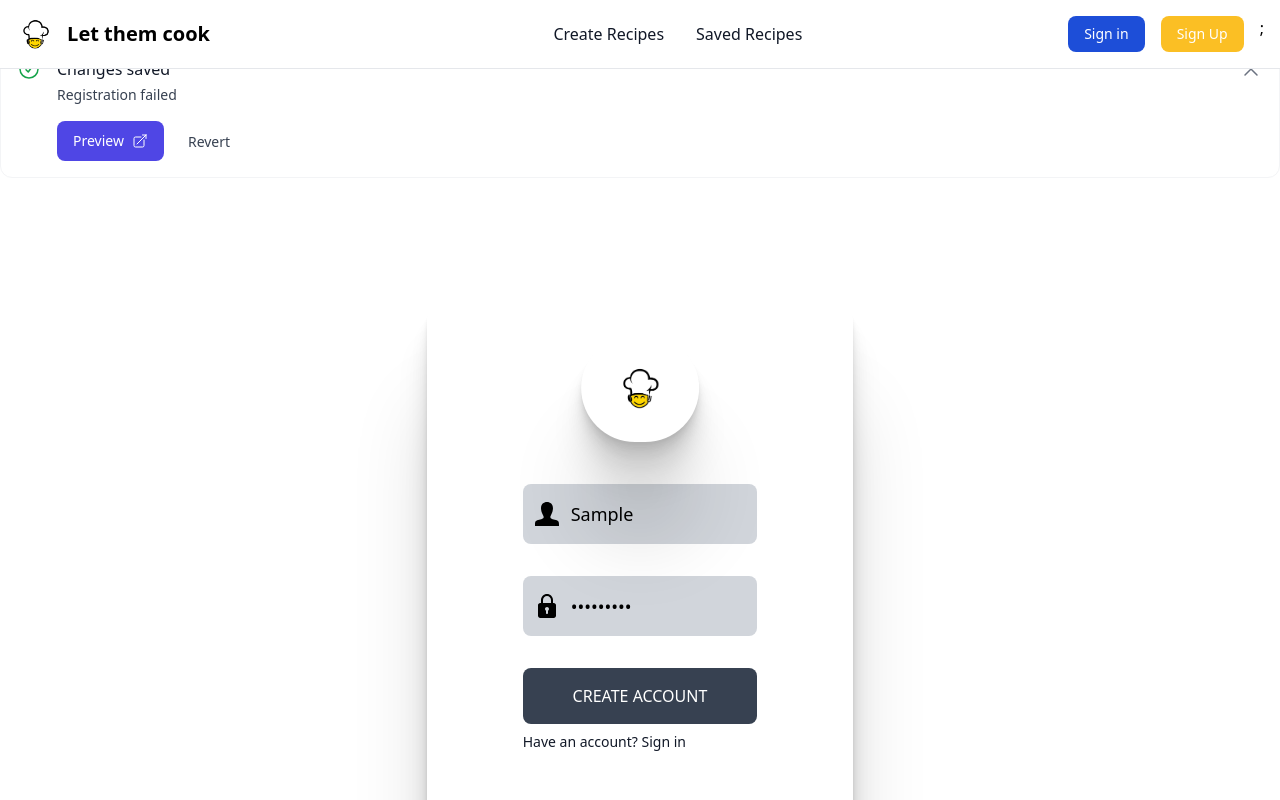
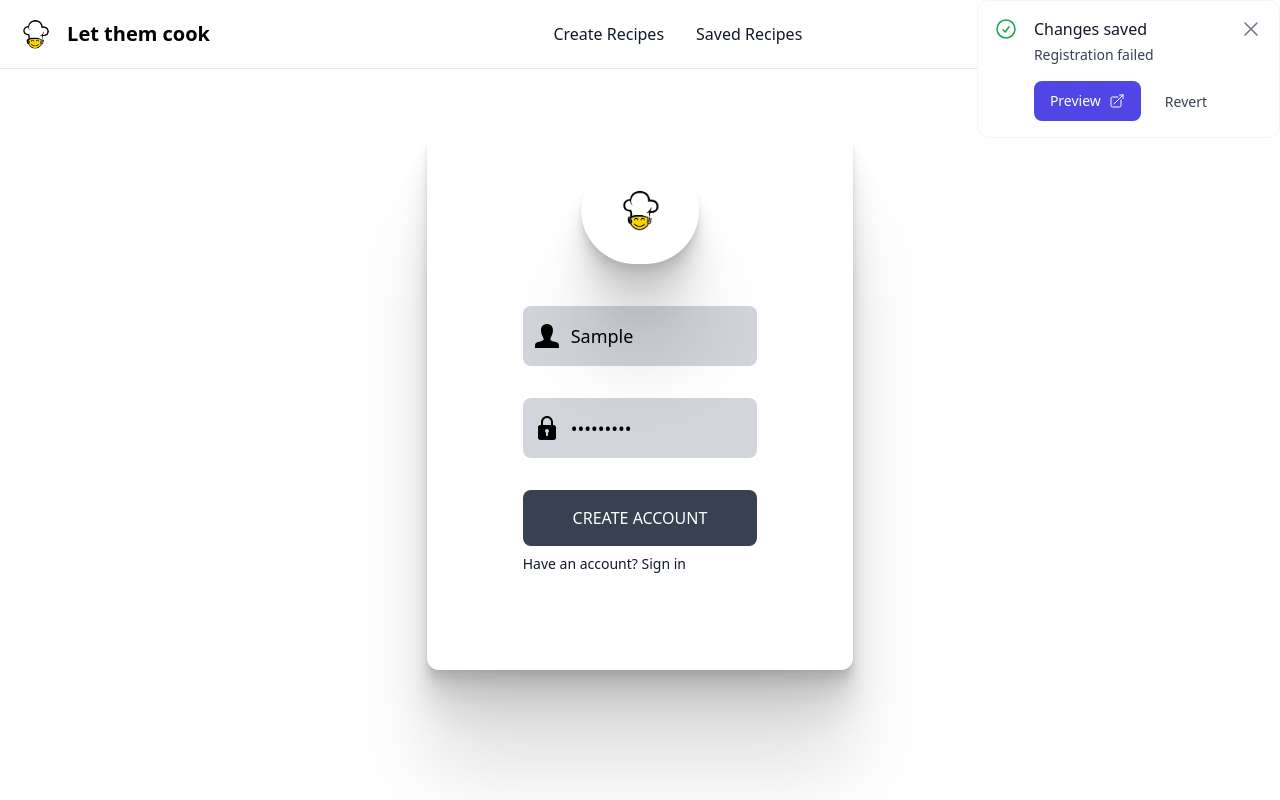
Before and after one commit to nawaf-vp/let-them-cook, a React (Vite) app in the folder client/let-them-cook/: page /register in a window 1280 px wide. Both pictures are taken after typing "Sample", "Sample123" into the empty fields and a click on the button "CREATE ACCOUNT". Shown: the top 800 px of the page. Built offline with nearby package versions, Linux system fonts and the light colour scheme; no server answers.

Commit message:
alert popup tested

```diff
--- a/client/let-them-cook/src/components/Alert.jsx
+++ b/client/let-them-cook/src/components/Alert.jsx
@@ -5,7 +5,11 @@ import PropTypes from "prop-types";
 
 const Alert = ({ message }) => {
   return (
-    <div role="alert" className="z-40 mt-10 rounded-xl border border-gray-100 bg-white p-4">
+    <div role="alert"
+         className="fixed top-0 right-0
+          z-50 rounded-xl border border-gray-100 bg-white p-4"
+         style={{ zIndex: 9999 }} // Set a high z-index value to ensure it's on top
+     >
   <div className="flex items-start gap-4">
     <span className="text-green-600">
       <svg
```
